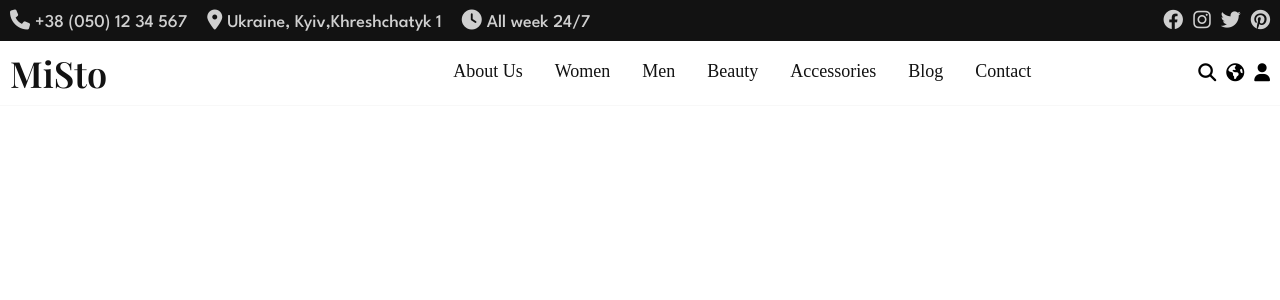
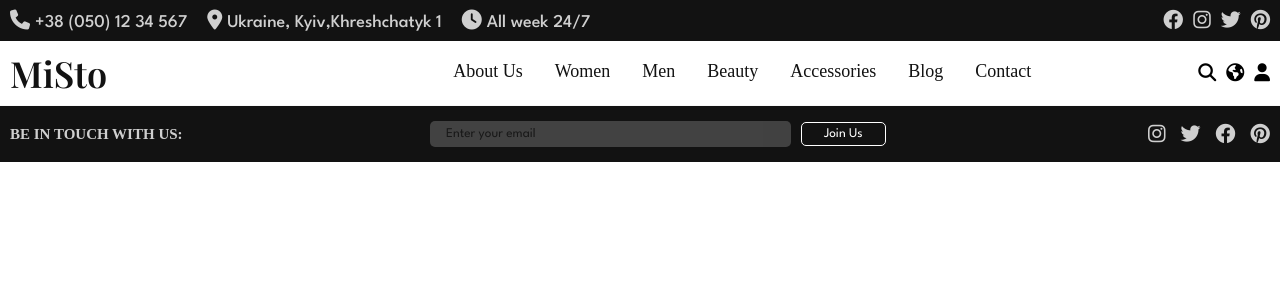
Before and after one commit to Chamomile2023/Again_task2, a React (Vite) app: page / in a window 1280 px wide. Shown: the top 300 px of the page. Built offline with nearby package versions, Linux system fonts and the light colour scheme.

Commit message:
Start of start

```diff
--- a/src/App.scss
+++ b/src/App.scss
@@ -12,3 +12,7 @@
     margin: 0 auto;
     padding: 0 10px;
 }
+p {
+    margin-block-start: 0;
+    margin-block-end: 0;
+}
--- a/src/components/Footer/Footer.jsx
+++ b/src/components/Footer/Footer.jsx
@@ -1,7 +1,12 @@
 import React from "react";
+import FooterTop from "./FooterTop";
 
 const Footer = () => {
-    return <></>;
+  return (
+    <>
+      <FooterTop />
+    </>
+  );
 };
 
 export default Footer;
--- a/src/components/Footer/Footer.scss
+++ b/src/components/Footer/Footer.scss
@@ -0,0 +1,60 @@
+.footer_top{
+    width: 100%;
+    display: flex;
+    justify-content: space-between;
+    align-items: center;
+    background-color: #121212;
+    &__hero{
+        display: flex;
+        justify-content: space-between;
+        align-items: center;
+        padding: 15px 0;
+    }
+    &__title{
+        &--title{
+            font-family: 'Spartan';
+            font-weight: 600;
+            font-size: 15px;
+            line-height: 18px;
+            color: #FFFFFF;
+            opacity: .8;
+        }
+    }
+    &__input{
+        &--input{
+            background-color: #fff;
+            opacity: 0.2;
+            outline: none;
+            border-radius: 5px;
+            padding: 7px 200px 7px 16px;
+            border: none;
+            &::placeholder {
+                color: black;
+                opacity: 0.8;
+            }
+        }
+        &--btn{
+            border: 1px solid #fff;
+            border-radius: 5px;
+            padding: 5px 22px;
+            background-color: transparent;
+            color: #fff;
+            margin-left: 10px;
+        }
+    }
+    &__icons{
+        &--icon{
+            color: #fff;
+            opacity: .8;
+            padding-left: 15px;
+            font-size: 20px;
+        }
+    }
+}
+@media screen and (max-width: 814px){
+    .container{
+        width: 100%;
+        max-width: 894px;
+        padding: 0 10px;
+    }
+}
--- /dev/null
+++ b/src/components/Footer/FooterTop.jsx
@@ -0,0 +1,30 @@
+import React from 'react';
+import './Footer.scss'
+
+const FooterTop = () => {
+    return (
+        <>
+            <div className="footer_top">
+                <div className="container">
+                    <div className="footer_top__hero">
+                        <div className="footer_top__title">
+                            <p className="footer_top__title--title">BE IN TOUCH WITH US:</p>
+                        </div>
+                        <div className="footer_top__input">
+                            <input type="text" className="footer_top__input--input" placeholder='Enter your email' />
+                            <button className="footer_top__input--btn">Join Us</button>
+                        </div>
+                        <div className="footer_top__icons">
+                            <a href="#" className="footer_top__icons--link"><i className="fa-brands fa-instagram footer_top__icons--icon"></i></a>
+                            <a href="#" className="footer_top__icons--link"><i className="fa-brands fa-twitter footer_top__icons--icon"></i></a>
+                            <a href="#" className="footer_top__icons--link"><i className="fa-brands fa-facebook footer_top__icons--icon"></i></a>
+                            <a href="#" className="footer_top__icons--link"><i className="fa-brands fa-pinterest footer_top__icons--icon"></i></a>
+                        </div>
+                    </div>
+                </div>
+            </div>
+        </>
+    );
+};
+
+export default FooterTop;
```
